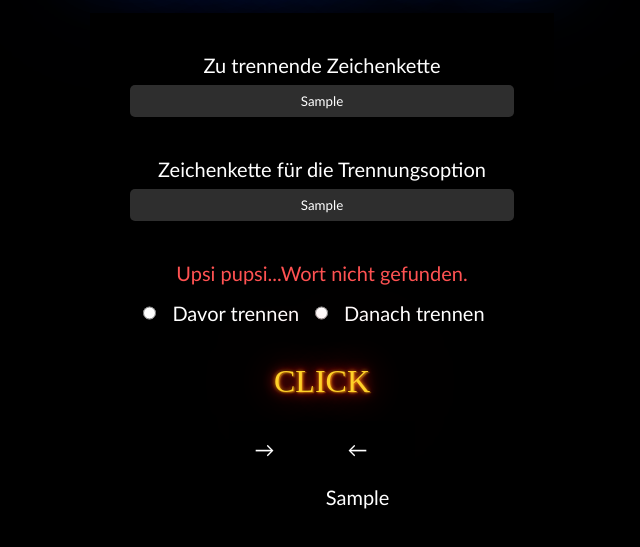
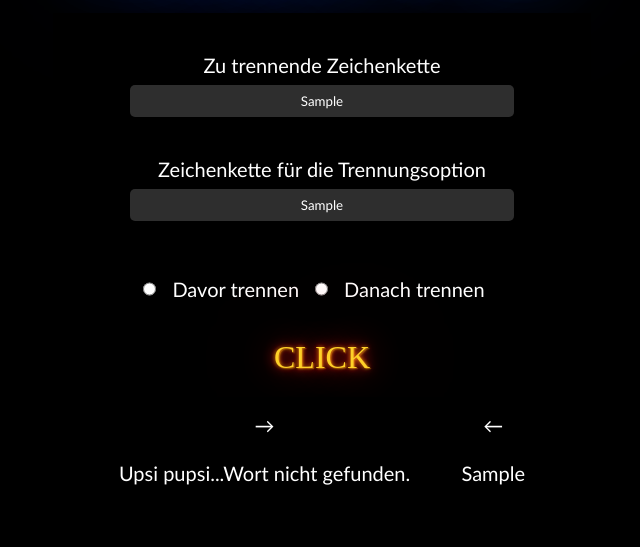
Before and after one commit to MagdaCale/Zeichenketten_trennungs_maschine, a plain HTML site: page index.html in a window 1280 px wide. Both pictures are taken after typing "Sample", "Sample" into the empty fields and a click on the button "CLICK". Shown: the part 293-840 px from the top of the page, without its empty margins (318-958 px from the left). Drawn offline with Linux system fonts and the light colour scheme; a web font is replaced by a local one.

Commit message:
correction

```diff
--- a/assets/css/style.css
+++ b/assets/css/style.css
@@ -28,10 +28,6 @@ main{
     align-items: center;
     text-align: center;
     flex-direction: column;
-}
-
-#warnhinweis{
-    color: rgb(255, 82, 82);
 }
 
 p{
--- a/assets/js/main.js
+++ b/assets/js/main.js
@@ -1,6 +1,5 @@
 const ausgabeVorne = document.getElementById('ausgabeVorne')
 const ausgabeHinten = document.getElementById('ausgabeHinten')
-const hinweis = document.getElementById('warnhinweis')
 
 function schneiden(){
     const text = document.forms[0].txtInput.value
@@ -18,10 +17,10 @@ function schneiden(){
     console.log('first', index, text, seperator)
 
     if (index === -1){ // index gibt aus, dass es das Wort nicht gibt (-1 steht für 'nicht vorhanden')
-        hinweis.innerHTML = ('Upsi pupsi...Wort nicht gefunden.')
-        console.log(index)
+        ausgabeVorne.innerHTML = ('Upsi pupsi...Wort nicht gefunden.')
+       /*  console.log(index) */
         ausgabeHinten.innerHTML = text
-        console.log(ausgabeHinten)
+        /* console.log(ausgabeHinten) */
     }else{
         switch(trennen){
             case 'davor': // index gebinnt ab '0'
```
